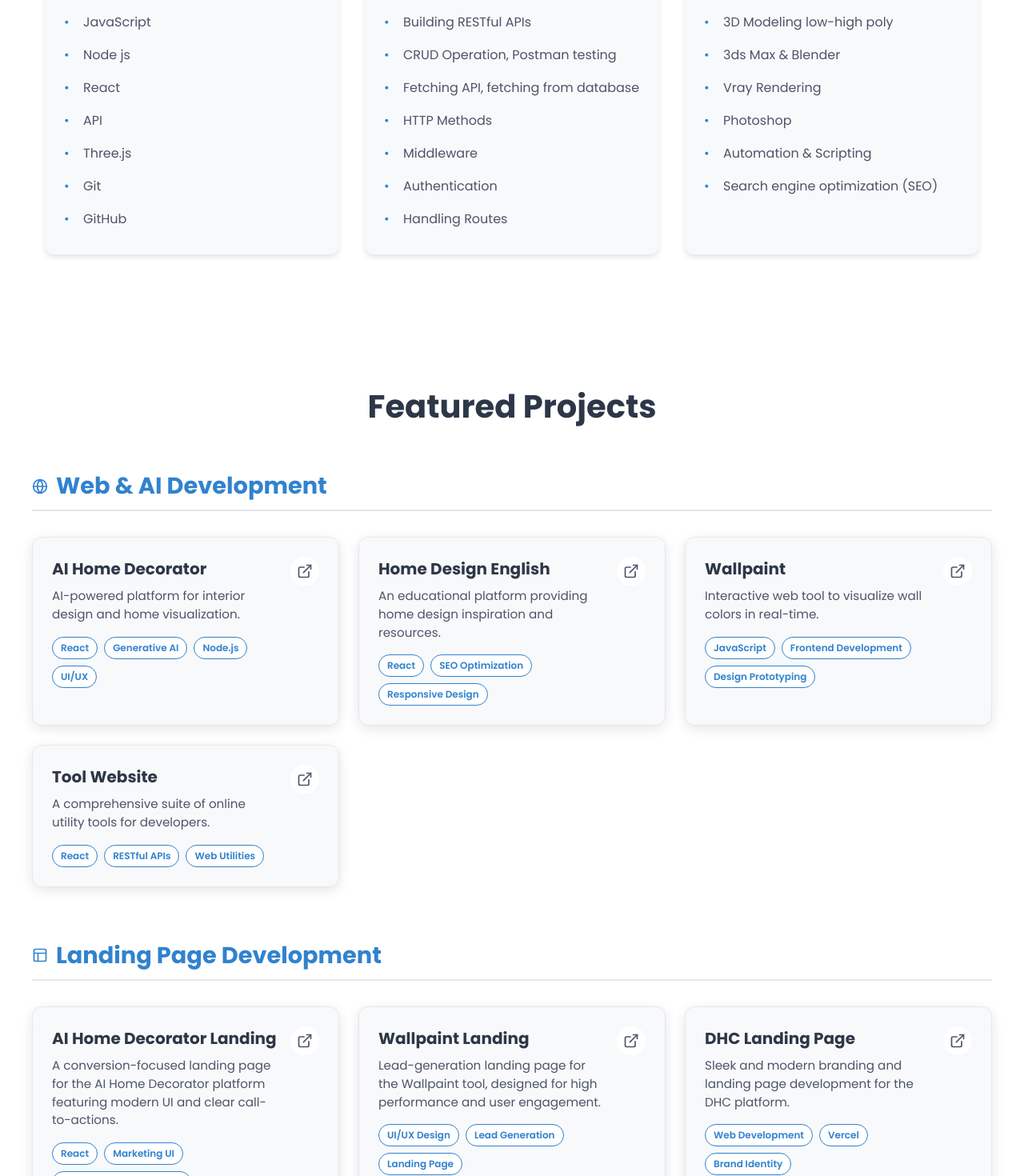
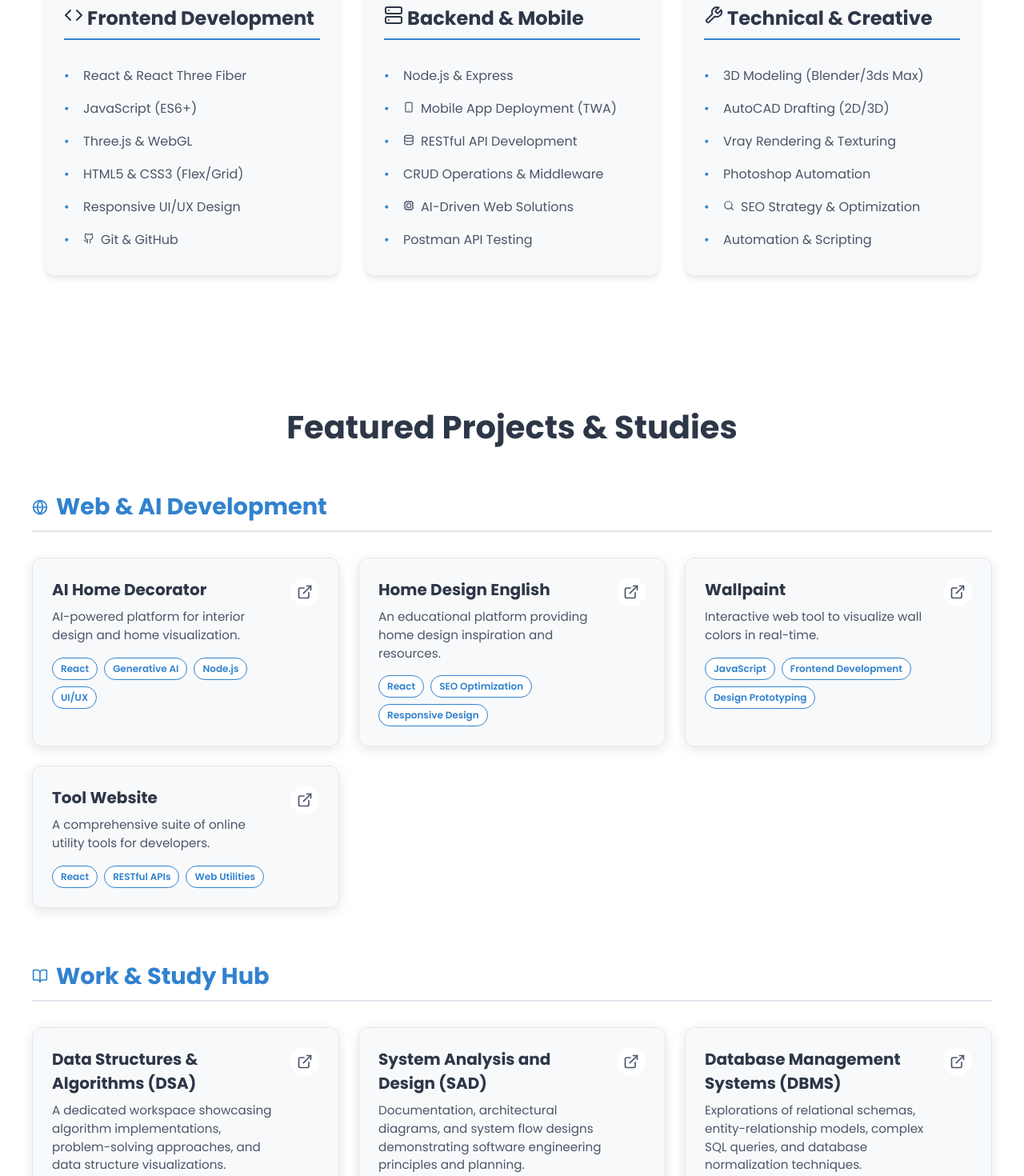
Before and after one commit to thyagarajsalome/frontend, a React (Vite) app: page / in a window 1280 px wide. Shown: the part 720-2190 px from the top of the page at 80% size. Built offline with nearby package versions, Linux system fonts and the light colour scheme.

Commit message:
dsa-added

```diff
--- a/src/assets/components/Projects/Projects.jsx
+++ b/src/assets/components/Projects/Projects.jsx
@@ -1,5 +1,6 @@
 import React from "react";
-import { ExternalLink, Globe, Smartphone, Box, Layout } from "lucide-react";
+// Added BookOpen icon for the new Study Hub section
+import { ExternalLink, Globe, Smartphone, Box, Layout, BookOpen } from "lucide-react";
 import "./Projects.css";
 
 const Projects = () => {
@@ -96,6 +97,30 @@ const Projects = () => {
         tags: ["Android TWA", "Web-to-Mobile", "App Deployment"],
       },
     ],
+    // --- NEW SECTION ADDED HERE ---
+    studyHub: [
+      {
+        title: "Data Structures & Algorithms (DSA)",
+        description:
+          "A dedicated workspace showcasing algorithm implementations, problem-solving approaches, and data structure visualizations.",
+        url: "https://learn-dsa-three.vercel.app/topic/arrays", // Replace with a link to a repo or document if you have one
+        tags: ["Vite", "React", "Algorithms", "Problem Solving"],
+      },
+      {
+        title: "System Analysis and Design (SAD)",
+        description:
+          "Documentation, architectural diagrams, and system flow designs demonstrating software engineering principles and planning.",
+        url: "#", // Replace with a link to a repo or document if you have one
+        tags: ["System Architecture", "UML", "Design Patterns"],
+      },
+      {
+        title: "Database Management Systems (DBMS)",
+        description:
+          "Explorations of relational schemas, entity-relationship models, complex SQL queries, and database normalization techniques.",
+        url: "#", // Replace with a link to a repo or document if you have one
+        tags: ["SQL", "Database Design", "RDBMS"],
+      },
+    ],
   };
 
   const renderProjectCard = (project, index) => (
@@ -126,7 +151,7 @@ const Projects = () => {
   return (
     <section id="projects" className="projects-section">
       <div className="container">
-        <h2 className="section-title">Featured Projects</h2>
+        <h2 className="section-title">Featured Projects & Studies</h2>
 
         <div className="category-group">
           <h3 className="category-header">
@@ -134,6 +159,16 @@ const Projects = () => {
           </h3>
           <div className="projects-grid">
             {projects.webDevelopment.map((p, i) => renderProjectCard(p, i))}
+          </div>
+        </div>
+
+        {/* --- NEW STUDY HUB RENDERED HERE --- */}
+        <div className="category-group">
+          <h3 className="category-header">
+            <BookOpen size={20} /> Work & Study Hub
+          </h3>
+          <div className="projects-grid">
+            {projects.studyHub.map((p, i) => renderProjectCard(p, i))}
           </div>
         </div>
 
--- a/src/assets/components/Skills/Skills.jsx
+++ b/src/assets/components/Skills/Skills.jsx
@@ -2,66 +2,86 @@ import React from "react";
 import "./Skills.css";
 import {
   Code,
+  Server,
+  Wrench,
+  Github,
+  Layout,
+  Cpu,
   Database,
-  Palette,
-  Globe,
-  Server,
-  GitBranch,
-  Github,
-  Cpu,
-  Layers,
-  Settings,
+  Smartphone,
   Search,
-  Camera,
-  Box,
-  Wrench,
 } from "lucide-react";
 
 const Skills = () => {
   return (
     <section className="skills" id="skills">
+      <div className="container">
+        <h2 className="section-title">Technical Expertise</h2>
         <div className="skills-grid">
+          {/* Frontend Category */}
           <div className="skill-category">
-          <h3 className="category-title">Frontend Developer</h3>
+            <h3 className="category-title">
+              <Code className="category-icon" size={24} /> Frontend Development
+            </h3>
             <ul className="skills-list">
-            <li className="skill-item">HTML & CSS</li>
-            <li className="skill-item">JavaScript</li>
-            <li className="skill-item">Node js</li>
-            <li className="skill-item">React</li>
-            <li className="skill-item">API</li>
-            <li className="skill-item">Three.js</li>
-            <li className="skill-item">Git</li>
-            <li className="skill-item">GitHub</li>
+              <li className="skill-item">React & React Three Fiber</li>
+              <li className="skill-item">JavaScript (ES6+)</li>
+              <li className="skill-item">Three.js & WebGL</li>
+              <li className="skill-item">HTML5 & CSS3 (Flex/Grid)</li>
+              <li className="skill-item">Responsive UI/UX Design</li>
+              <li className="skill-item">
+                <Github size={14} style={{ marginRight: "8px" }} />
+                Git & GitHub
+              </li>
             </ul>
           </div>
+
+          {/* Backend & Mobile Category */}
           <div className="skill-category">
-          <h3 className="category-title">Backend Developer</h3>
+            <h3 className="category-title">
+              <Server className="category-icon" size={24} /> Backend & Mobile
+            </h3>
             <ul className="skills-list">
-            <li className="skill-item">Node, Express JS</li>
-            <li className="skill-item">Building RESTful APIs</li>
-            <li className="skill-item">CRUD Operation, Postman testing</li>
-            <li className="skill-item">Fetching API, fetching from database</li>
-            <li className="skill-item">HTTP Methods </li>
-            <li className="skill-item">Middleware</li>
-            <li className="skill-item">Authentication</li>
-            <li className="skill-item">Handling Routes</li>
+              <li className="skill-item">Node.js & Express</li>
+              <li className="skill-item">
+                <Smartphone size={14} style={{ marginRight: "8px" }} />
+                Mobile App Deployment (TWA)
+              </li>
+              <li className="skill-item">
+                <Database size={14} style={{ marginRight: "8px" }} />
+                RESTful API Development
+              </li>
+              <li className="skill-item">CRUD Operations & Middleware</li>
+              <li className="skill-item">
+                <Cpu size={14} style={{ marginRight: "8px" }} />
+                AI-Driven Web Solutions
+              </li>
+              <li className="skill-item">Postman API Testing</li>
             </ul>
           </div>
+
+          {/* Technical & Creative Category */}
           <div className="skill-category">
-          <h3 className="category-title">Other Skills</h3>
+            <h3 className="category-title">
+              <Wrench className="category-icon" size={24} /> Technical &
+              Creative
+            </h3>
             <ul className="skills-list">
-            <li className="skill-item">AutoCAD Drafting</li>
-            <li className="skill-item">3D Modeling low-high poly</li>
-            <li className="skill-item">3ds Max & Blender</li>
-            <li className="skill-item">Vray Rendering</li>
-            <li className="skill-item">Photoshop</li>
+              <li className="skill-item">3D Modeling (Blender/3ds Max)</li>
+              <li className="skill-item">AutoCAD Drafting (2D/3D)</li>
+              <li className="skill-item">Vray Rendering & Texturing</li>
+              <li className="skill-item">Photoshop Automation</li>
+              <li className="skill-item">
+                <Search size={14} style={{ marginRight: "8px" }} />
+                SEO Strategy & Optimization
+              </li>
               <li className="skill-item">Automation & Scripting</li>
-            <li className="skill-item">Search engine optimization (SEO)</li>
             </ul>
+          </div>
         </div>
       </div>
     </section>
   );
 };
 
-export default Skills;
+export default React.memo(Skills);
```
Lines whose indentation alone changed are shown as unchanged.
